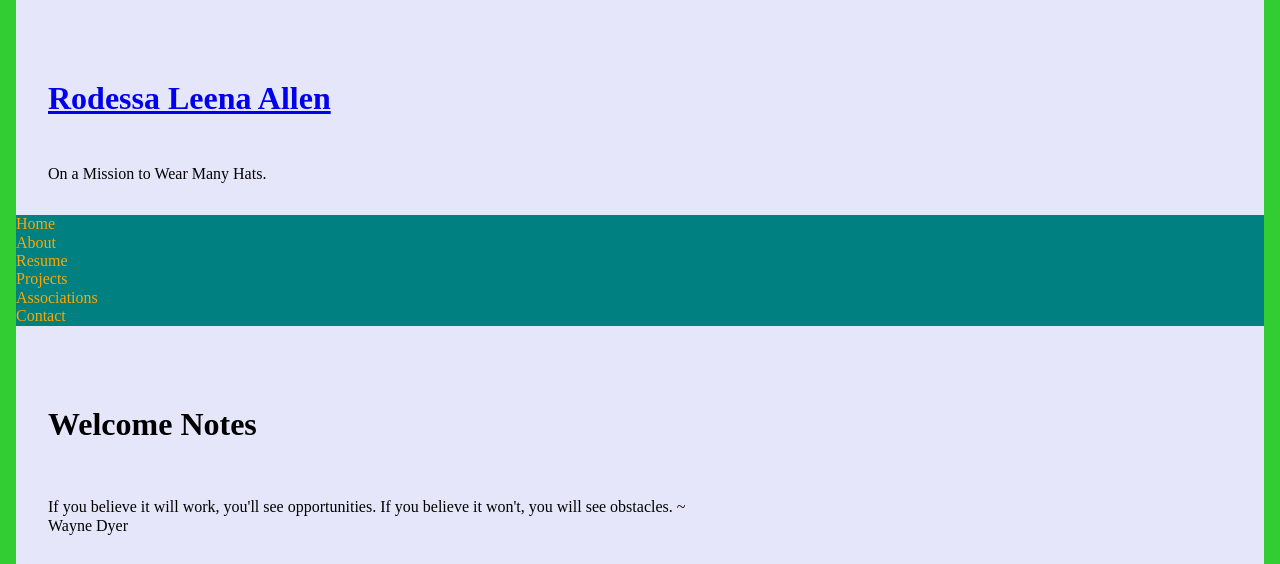
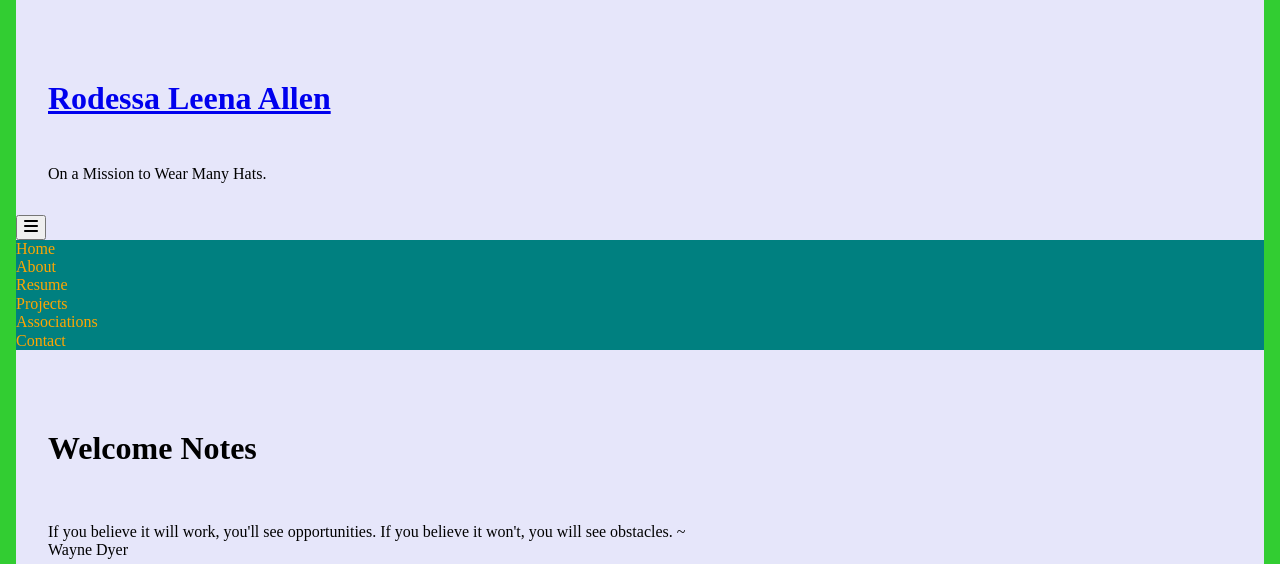
Before and after one commit to rallen118/Portfolio-RLA, a plain HTML site: page index.html in a window 1280 px wide. Shown: the top 564 px of the page. Drawn offline with Linux system fonts and the light colour scheme.

Commit message:
navigation bar

```diff
--- a/index.html
+++ b/index.html
@@ -17,7 +17,15 @@
 
         <a href="Index.html"><h1>Rodessa Leena Allen</h1></a>
             <p>On a Mission to Wear Many Hats.</p>
-            <nav>
+
+            <section id="nav-container">
+
+                <section id="burger-container">
+                    <button id="burger-btn">
+                        <i class="fa-solid fa-bars"></i>
+                    </button>
+                </section>
+            <nav id="main-menu">
                 <ul>
                     <li><a href="Index.html" class="orangeLink">Home</a></li>
                     <li><a href="About.html" class="orangeLink">About</a></li>
@@ -27,6 +35,7 @@
                     <li><a href="Contact.html"class="orangeLink">Contact</a></li>
                 </ul>
             </nav>
+            </section>
     </header>
 <div id="main-content-grid">
         <section id="index-left">
--- a/scss/layout/_header.scss
+++ b/scss/layout/_header.scss
@@ -1,6 +1,46 @@
 /* =============
     Header
 ============= */
+
+
 header{
     padding: 48px 0;
+    text-align: center;
+    display: grid;
+//grid-template-columns: 50% auto;
+grid-template-areas:
+"burger"
+"nav";
+padding: 16px;
+position: fixed;
+width: 100%
+background-color: var(--limegreen);
+box-sizing: border-box;
+box-shadow: 0px 1 px 1px rgba(42, 48, 54, 0.3);
+top: 0;
+left: 0;
 }
+
+@include lg{
+    gid-template-area: "logo nav";
+}
+
+#burger-container{
+    grid-area: burger;
+    display: flex;
+    align-items: center;
+    justify-content: flex-end;
+
+    @include lg{
+        display: none;
+    }
+
+    button{
+        border: none;
+        background-color: transparent;
+        color: black;
+        font-size: rem-calc(20);
+        cursor: pointer;
+    }
+
+}
```
Also changed, not shown: About.html (+8 -1 lines), Associations.html (+8 -1 lines), Contact.html (+8 -1 lines), Projects.html (+8 -1 lines), Resume.html (+8 -1 lines).
